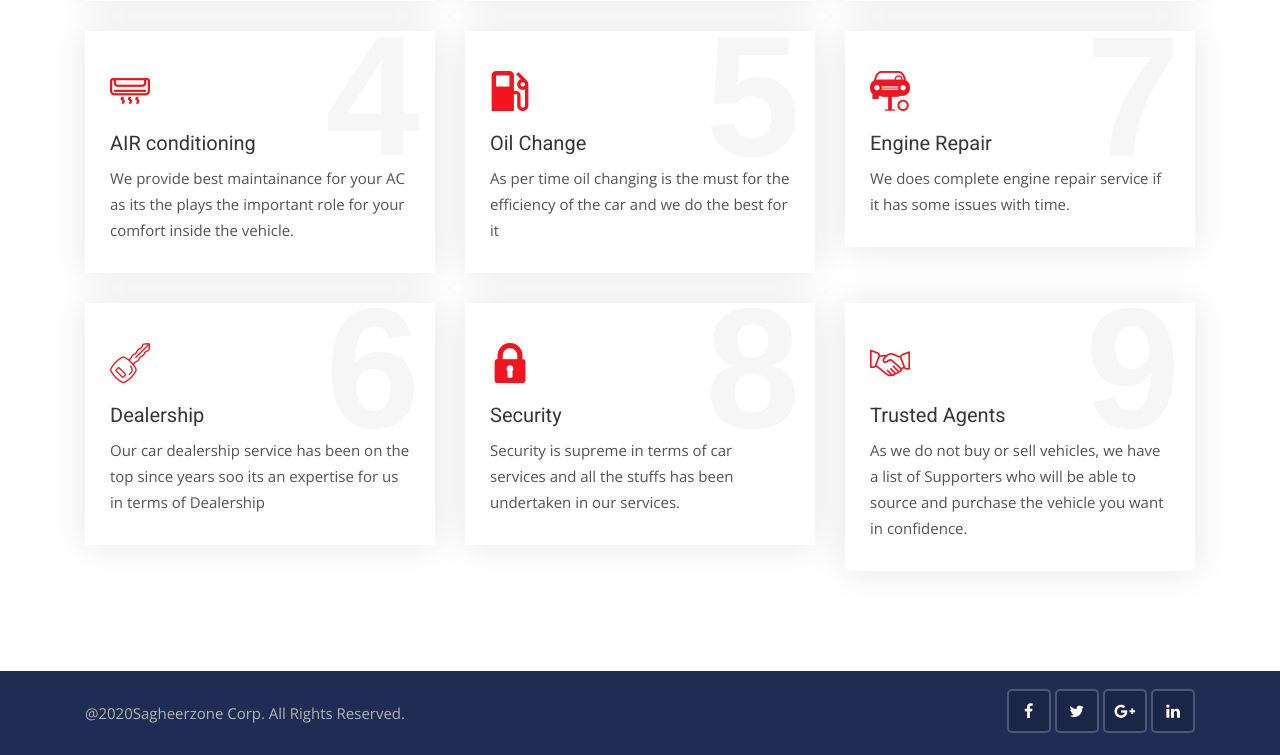
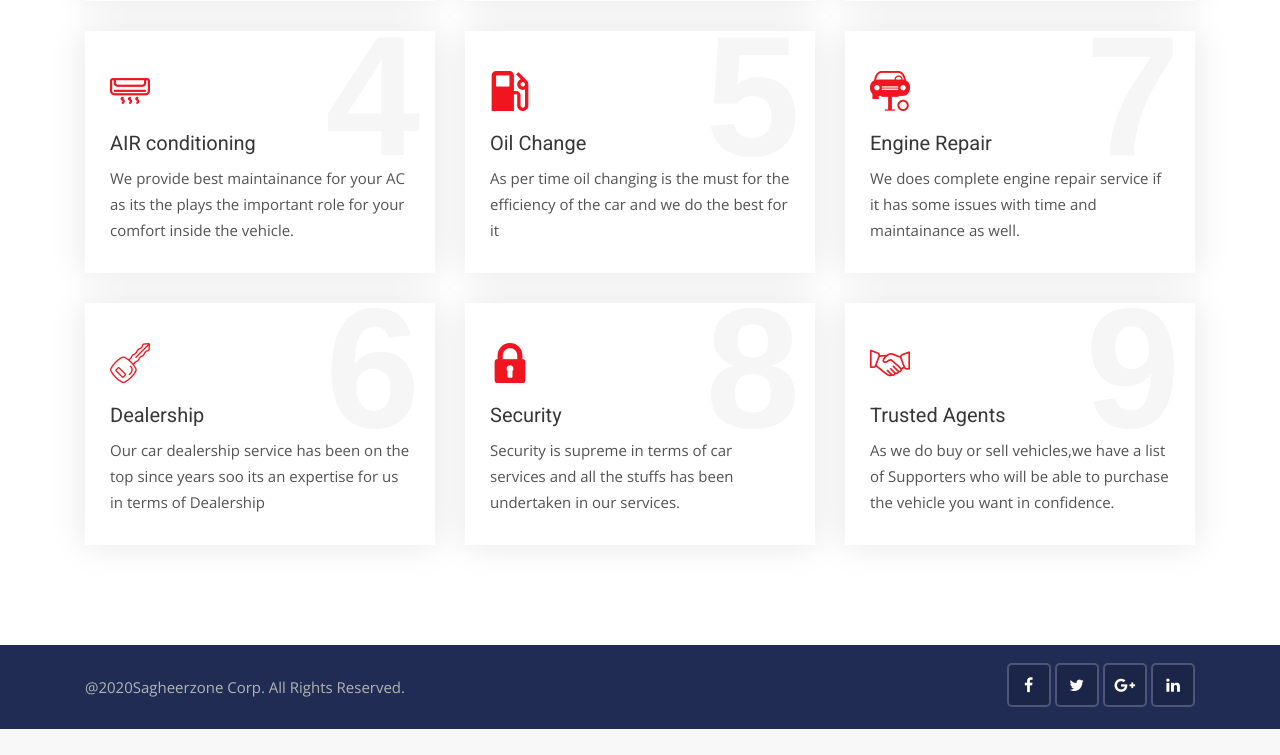
Before and after one commit to Abdulsagheer/carproject, a Django app: page /services in a window 1280 px wide. Shown: the part 832-1587 px from the top of the page. After the commit the page ends 1561 px from the top, so only its background shows below. Run offline with Django 3.2, Linux system fonts and the light colour scheme; parts of the project's set-up code (start-up, migrations or seed data) failed here and were passed over; some libraries are stand-ins or nearby versions.

```diff
--- a/templates/pages/service.html
+++ b/templates/pages/service.html
@@ -93,7 +93,7 @@
                     </div>
                     <div class="detail">
                         <h3>Engine Repair</h3>
-                        <p>We does complete engine repair service if it has some issues with time.</p>
+                        <p>We does complete engine repair service if it has some issues with time and maintainance as well.</p>
                     </div>
                 </div>
             </div>
@@ -129,7 +129,7 @@
                     </div>
                     <div class="detail">
                         <h3>Trusted Agents</h3>
-                        <p>As we do not buy or sell vehicles, we have a list of Supporters who will be able to source and purchase the vehicle you want in confidence.</p>
+                        <p>As we do buy or sell vehicles,we have a list of Supporters who will be able to purchase the vehicle you want in confidence.</p>
                     </div>
                 </div>
             </div>
```
